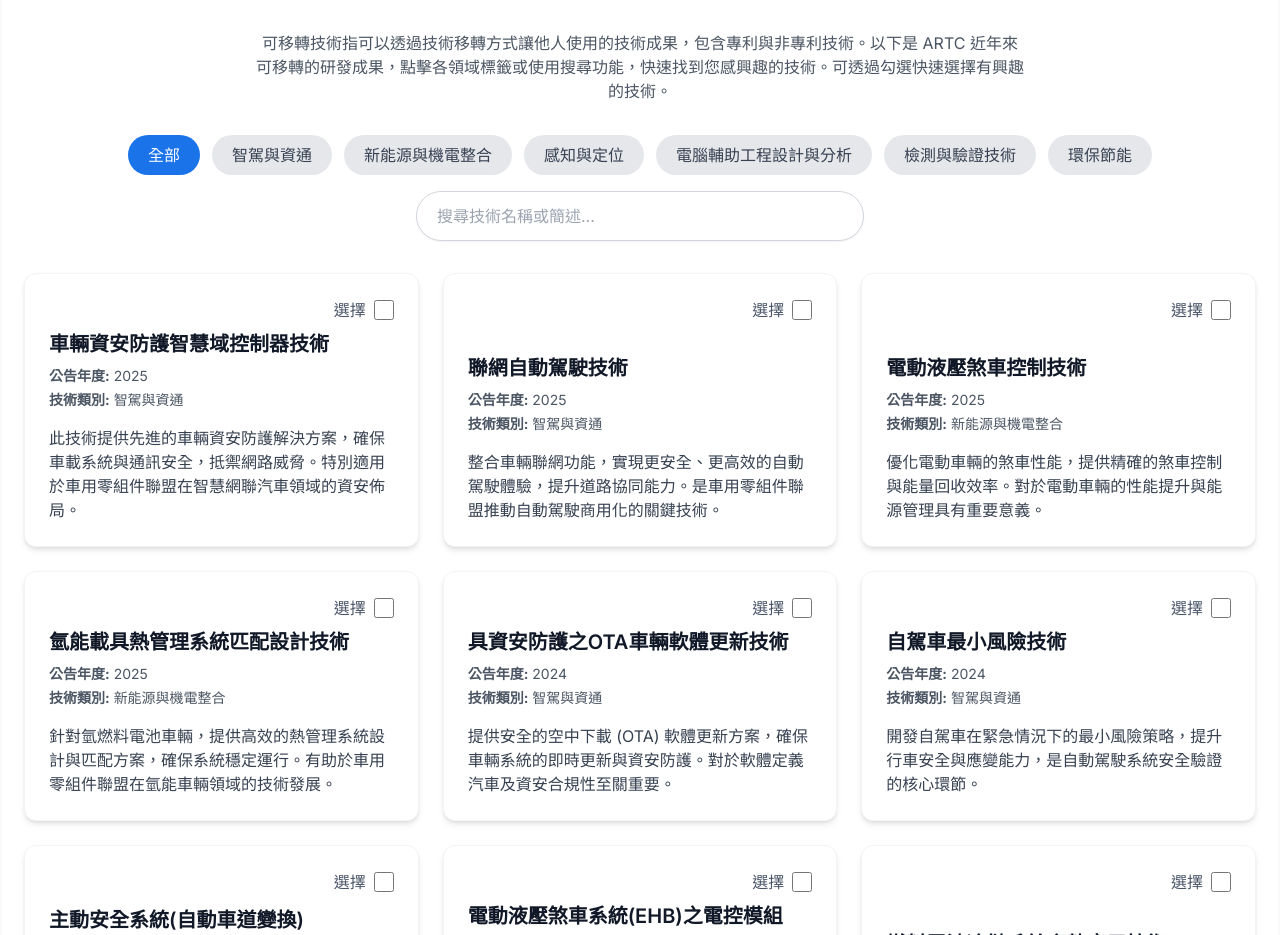
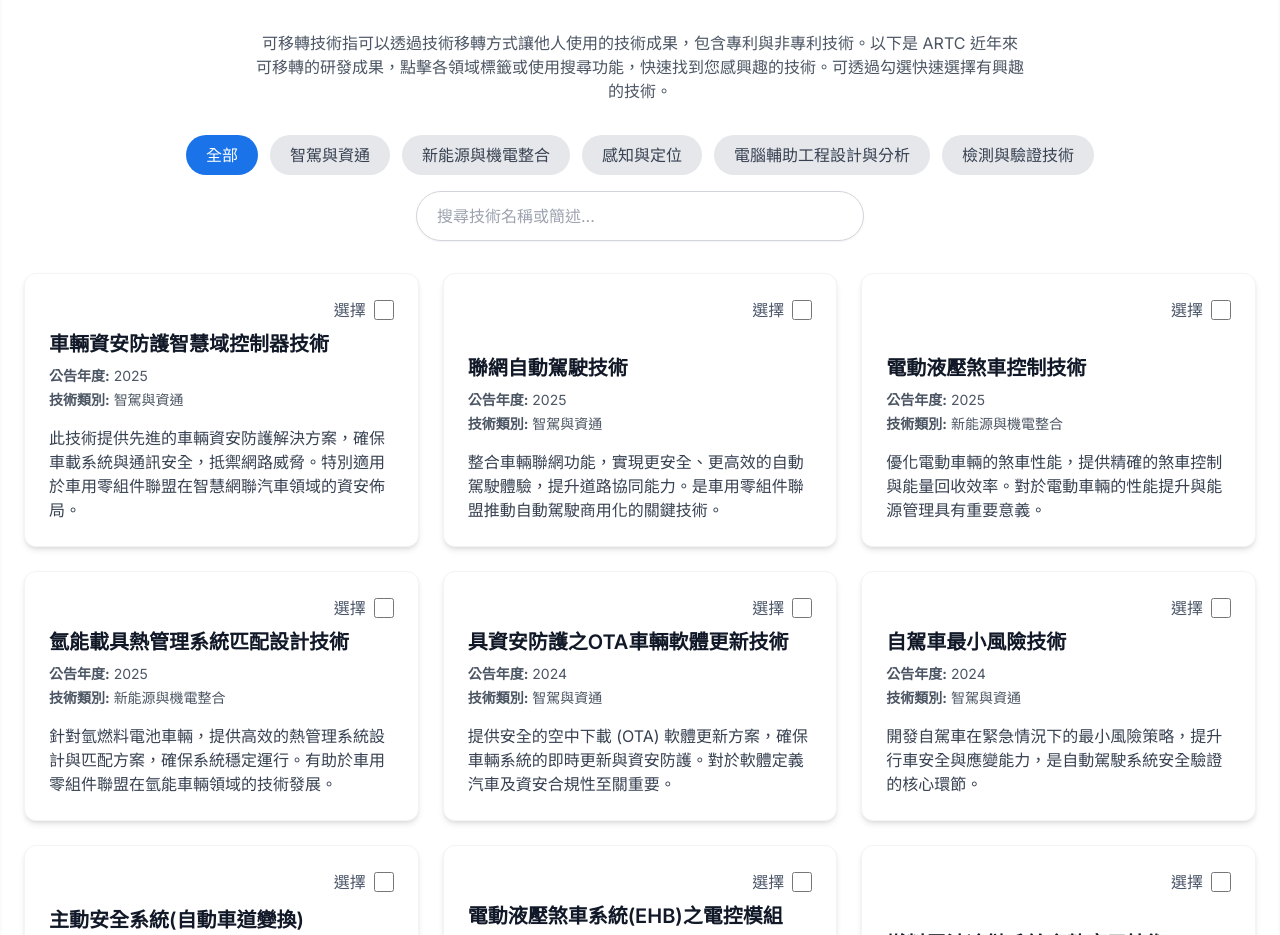
Before and after one commit to fishin0707/artc, a plain HTML site: page index.html in a window 1280 px wide. Shown: the part 2980-3915 px from the top of the page. Drawn offline with nearby package versions, Linux system fonts and the light colour scheme; no server answers.

Commit message:
Update index.html

```diff
--- a/index.html
+++ b/index.html
@@ -438,7 +438,6 @@
                 <button class="filter-button bg-gray-200 text-gray-700 px-5 py-2 rounded-full font-medium hover:bg-blue-200 transition-colors duration-200" data-filter-type="tech" data-filter-value="感知與定位">感知與定位</button>
                 <button class="filter-button bg-gray-200 text-gray-700 px-5 py-2 rounded-full font-medium hover:bg-blue-200 transition-colors duration-200" data-filter-type="tech" data-filter-value="電腦輔助工程設計與分析">電腦輔助工程設計與分析</button>
                 <button class="filter-button bg-gray-200 text-gray-700 px-5 py-2 rounded-full font-medium hover:bg-blue-200 transition-colors duration-200" data-filter-type="tech" data-filter-value="檢測與驗證技術">檢測與驗證技術</button>
-                <button class="filter-button bg-gray-200 text-gray-700 px-5 py-2 rounded-full font-medium hover:bg-blue-200 transition-colors duration-200" data-filter-type="tech" data-filter-value="環保節能">環保節能</button>
             </div>
 
             <div class="flex justify-center mb-8">
```
